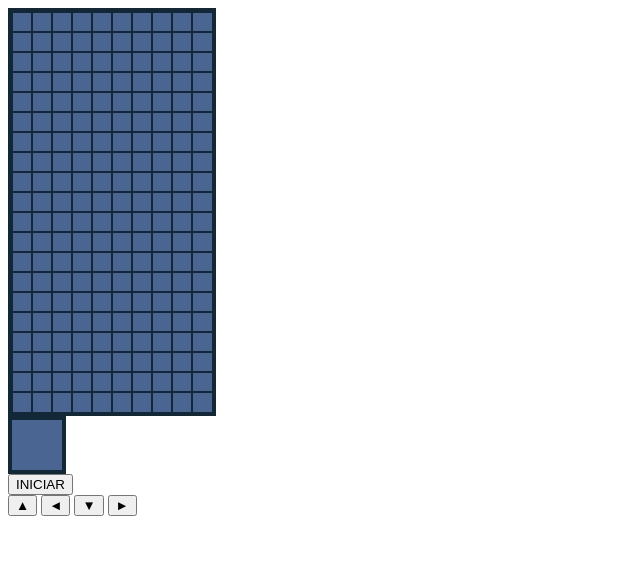
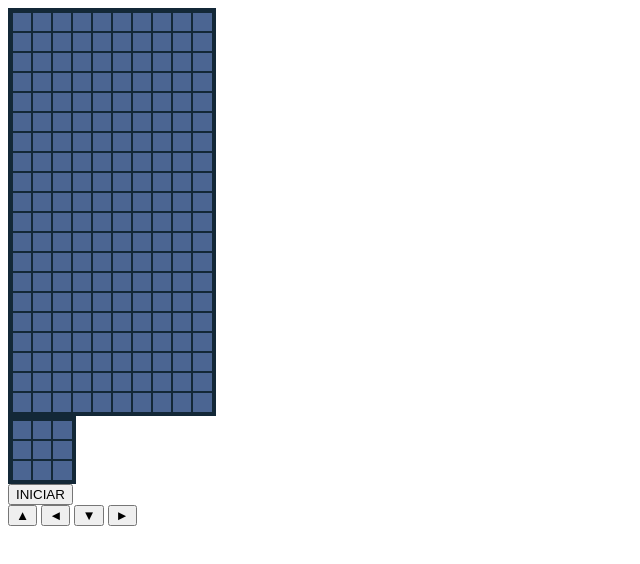
Before and after one commit to ZahidN09/tetris, a plain HTML site: page index.html in a window 1280 px wide. Shown: the whole page, without its empty margins (0-640 px from the left). Drawn offline with Linux system fonts and the light colour scheme.

Commit message:
Dibujar grid como función

```diff
--- a/index.html
+++ b/index.html
@@ -9,7 +9,7 @@
 
 <body onload="preInicio()">
     <canvas id="areaJuego" height="400" width="200"></canvas>
-    <canvas id="siguientePieza" width="50" height="50"></canvas>
+    <canvas id="siguientePieza" width="60" height="60"></canvas>
     <div class="controls-section">
 
         <button class="botonControl btn-start" onclick="start()">INICIAR</button>
--- a/tetris.js
+++ b/tetris.js
@@ -1,16 +1,23 @@
 const ANCHO_CANVA_P = 200;
 const ALTO_CANVA_P = 400;
-const ANCHO_CANVA_S = 50;
-const ALTO_CANVA_S = 50;
+const ANCHO_CANVA_S = 60;
+const ALTO_CANVA_S = 60;
 const LADO_SECCION = 20;
-const COLUMNAS = ANCHO_CANVA_P / LADO_SECCION;
-const FILAS = ALTO_CANVA_P / LADO_SECCION;
+const COLUMNAS_P = ANCHO_CANVA_P / LADO_SECCION;
+const FILAS_P = ALTO_CANVA_P / LADO_SECCION;
+const COLUMNAS_S = ANCHO_CANVA_S / LADO_SECCION;
+const FILAS_S = ALTO_CANVA_S / LADO_SECCION;
 
 function preInicio() {
-    for (let i = 0; i < COLUMNAS; i++) {
-        dibujarRectangulo(ctxP, (i * LADO_SECCION) - 1, 0, 2, ctxP.canvas.height, "#132837");
+    dibujarGrid(ctxP,COLUMNAS_P,FILAS_P,LADO_SECCION,"#132837");
+    dibujarGrid(ctxS,COLUMNAS_S,FILAS_S,LADO_SECCION,"#132837");
+}
+
+function dibujarGrid(contexto,columnas,filas,lado_seccion,color) {
+    for (let i = 0; i < columnas; i++) {
+        dibujarRectangulo(contexto, (i * lado_seccion) - 1, 0, 2, contexto.canvas.height,color );
     }
-    for (let i = 0; i < FILAS; i++) {
-        dibujarRectangulo(ctxP, 0, (i * LADO_SECCION) - 1,  ctxP.canvas.width, 2,"#132837");
+    for (let i = 0; i < filas; i++) {
+        dibujarRectangulo(contexto, 0, (i * lado_seccion) - 1, contexto.canvas.width, 2, color);
     }
 }
```
